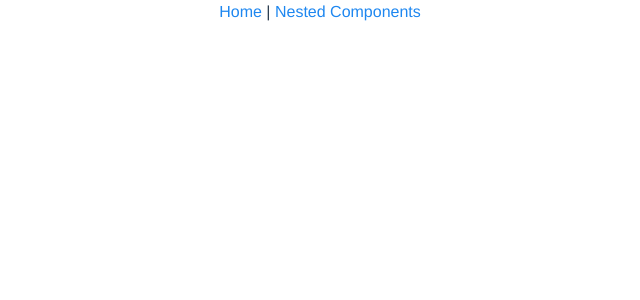
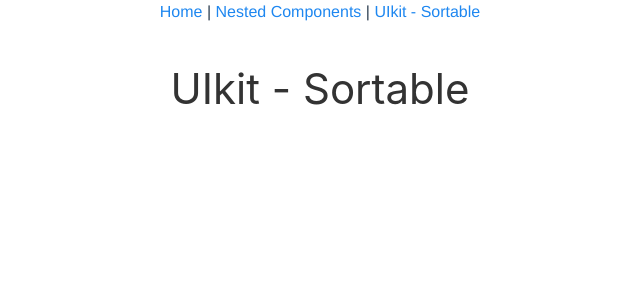
Before and after one commit to trey-thompson/playground, a Vue app in the folder frontend/: page /uikit-sortable in a window 1280 px wide. Shown: the top 300 px of the page, without its empty margins (320-960 px from the left). Built offline with nearby package versions, Linux system fonts and the light colour scheme.

Commit message:
Created route & view for UIkit - Sortable

```diff
--- a/frontend/src/App.vue
+++ b/frontend/src/App.vue
@@ -2,7 +2,8 @@
   <div id="app">
     <nav>
       <router-link to="/">Home</router-link> |
-      <router-link to="/nested-components">Nested Components</router-link>
+      <router-link to="/nested-components">Nested Components</router-link> |
+      <router-link to="/uikit-sortable">UIkit - Sortable</router-link>
     </nav>
     <router-view/>
   </div>
--- a/frontend/src/router/index.js
+++ b/frontend/src/router/index.js
@@ -2,6 +2,7 @@
 import VueRouter from 'vue-router'
 import HomeView from '../views/HomeView.vue'
 import NestedComponentsView from '../views/NestedComponentsView.vue'
+import UIkitSortableView from '../views/UIkitSortableView.vue'
 
 Vue.use(VueRouter)
 
@@ -15,6 +16,11 @@
     path: '/nested-components',
     name: 'nested-components',
     component: NestedComponentsView
+  },
+  {
+    path: '/uikit-sortable',
+    name: 'uikit-sortable',
+    component: UIkitSortableView
   },
   // {
   //   path: '/about',
--- /dev/null
+++ b/frontend/src/views/UIkitSortableView.vue
@@ -0,0 +1,16 @@
+<template>
+  <div>
+    <title>UIkit - Sortable - Playground</title>
+    <h1>UIkit - Sortable</h1>
+  </div>
+</template>
+
+<script>
+export default {
+
+}
+</script>
+
+<style>
+
+</style>
```
